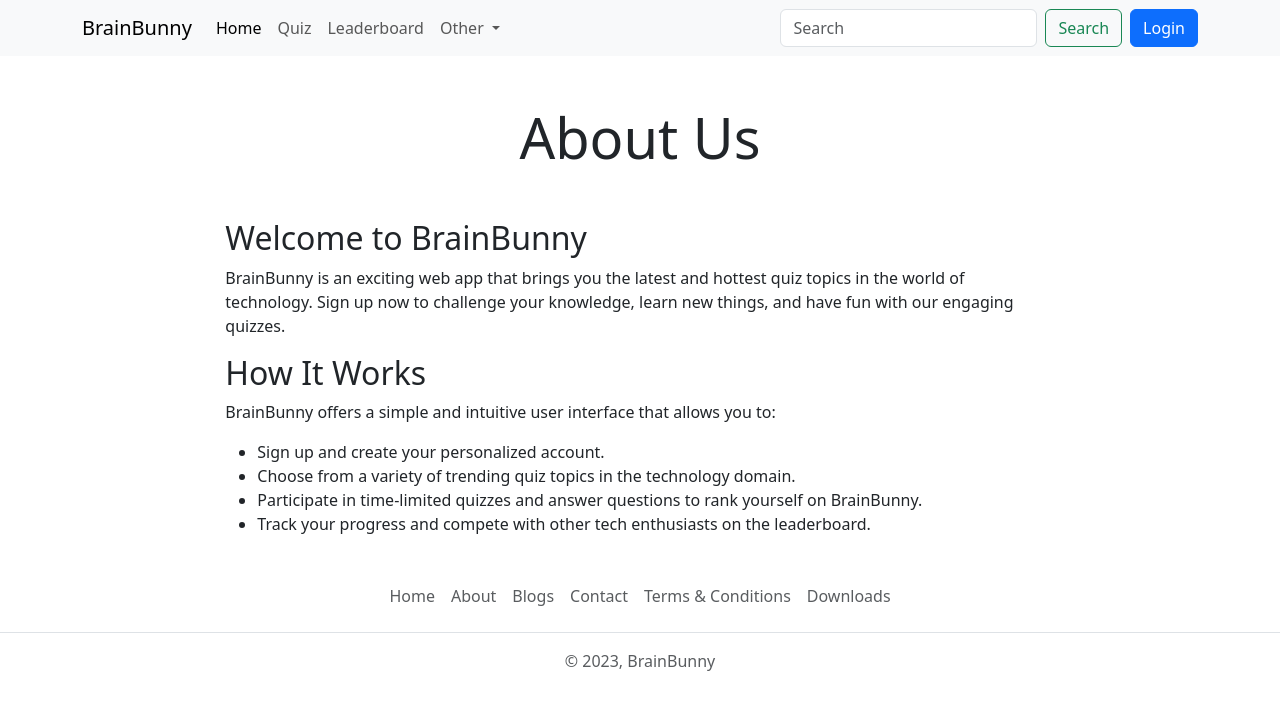
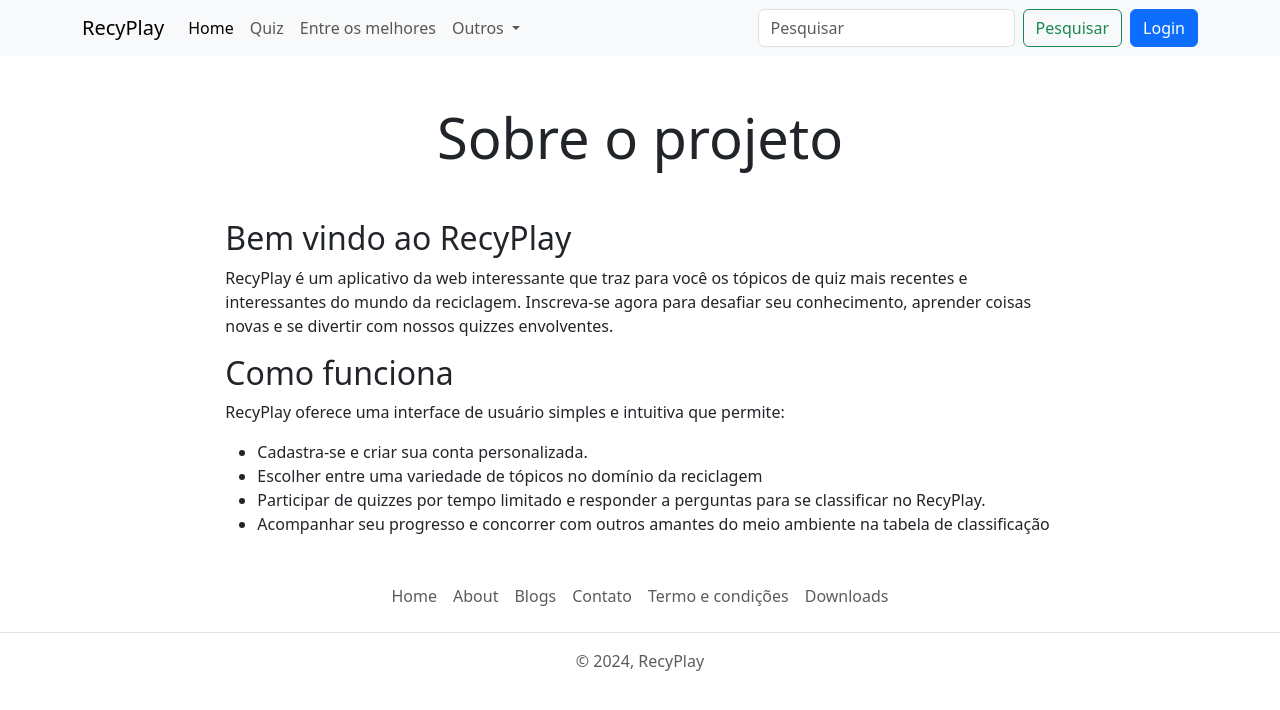
Before and after one commit to VictorHugo-Neo/Reciplay, a Django app: page /about in a window 1280 px wide. Shown: the top 710 px of the page. Run offline with Django 4.2, Linux system fonts and the light colour scheme; parts of the project's set-up code (start-up, migrations or seed data) failed here and were passed over.

Commit message:
atulizando o frontEnd

```diff
--- a/templates/about.html
+++ b/templates/about.html
@@ -1,31 +1,29 @@
 {% extends 'index.html' %}
-{% block title %}About Us - BrainBunny{% endblock title %}
+{% block title %}Sobre - RecyPlay{% endblock title %}
 
 {% block content %}
 
-<h1 class="display-4 text-center my-5">About Us</h1>
+<h1 class="display-4 text-center my-5">Sobre o projeto</h1>
 
 <main>
     <div class="container col-md-8 col-sm-12">
         <section class="app-description">
-            <h2>Welcome to BrainBunny</h2>
+            <h2>Bem vindo ao RecyPlay</h2>
             <p>
-                BrainBunny is an exciting web app that brings you the latest and hottest quiz topics in the world of
-                technology.
-                Sign up now to challenge your knowledge, learn new things, and have fun with our engaging quizzes.
+                RecyPlay é um aplicativo da web interessante que traz para você os tópicos de quiz mais recentes e interessantes do mundo da reciclagem. Inscreva-se agora para desafiar seu conhecimento, aprender coisas novas e se divertir com nossos quizzes envolventes.
             </p>
         </section>
 
         <section class="how-it-works">
-            <h2>How It Works</h2>
+            <h2>Como funciona</h2>
             <p>
-                BrainBunny offers a simple and intuitive user interface that allows you to:
+                RecyPlay oferece uma interface de usuário simples e intuitiva que permite:
             </p>
             <ul>
-                <li>Sign up and create your personalized account.</li>
-                <li>Choose from a variety of trending quiz topics in the technology domain.</li>
-                <li>Participate in time-limited quizzes and answer questions to rank yourself on BrainBunny.</li>
-                <li>Track your progress and compete with other tech enthusiasts on the leaderboard.</li>
+                <li>Cadastra-se e criar sua conta personalizada.</li>
+                <li>Escolher entre uma variedade de tópicos no domínio da reciclagem</li>
+                <li>Participar de quizzes por tempo limitado e responder a perguntas para se classificar no RecyPlay.</li>
+                <li>Acompanhar seu progresso e concorrer com outros amantes do meio ambiente na tabela de classificação</li>
             </ul>
         </section>
     </div>
--- a/templates/blog.html
+++ b/templates/blog.html
@@ -1,5 +1,5 @@
 {% extends 'index.html' %}
-{% block title %}{{blog.title}} - BrainBunny{% endblock title %}
+{% block title %}{{blog.title}} - RecyPlay{% endblock title %}
 
 {% block content %}
 
@@ -9,11 +9,11 @@
     <div class="container col-md-8 col-sm-12">
         <div class="d-flex justify-content-between">
             <div>
-                <sub>Author</sub><br>
+                <sub>Autor</sub><br>
                 <a href="{% url 'profile' blog.author.username %}">@{{blog.author.username}}</a>
             </div>
             <div>
-                <sub>Published</sub><br>
+                <sub>Publicados</sub><br>
                 <span>{{blog.created_at|timesince}} ago</span>
             </div>
         </div>
--- a/templates/blogs.html
+++ b/templates/blogs.html
@@ -1,5 +1,5 @@
 {% extends 'index.html' %}
-{% block title %}Blogs - BrainBunny{% endblock title %}
+{% block title %}Blogs - RecyPlay{% endblock title %}
 
 {% block content %}
 
--- a/templates/components/footer.html
+++ b/templates/components/footer.html
@@ -3,9 +3,9 @@
         <li class="nav-item"><a href="{% url 'home' %}" class="nav-link px-2 text-body-secondary">Home</a></li>
         <li class="nav-item"><a href="{% url 'about' %}" class="nav-link px-2 text-body-secondary">About</a></li>
         <li class="nav-item"><a href="{% url 'blogs' %}" class="nav-link px-2 text-body-secondary">Blogs</a></li>
-        <li class="nav-item"><a href="{% url 'contact' %}" class="nav-link px-2 text-body-secondary">Contact</a></li>
-        <li class="nav-item"><a href="{% url 'terms_conditions' %}" class="nav-link px-2 text-body-secondary">Terms & Conditions</a></li>
+        <li class="nav-item"><a href="{% url 'contact' %}" class="nav-link px-2 text-body-secondary">Contato</a></li>
+        <li class="nav-item"><a href="{% url 'terms_conditions' %}" class="nav-link px-2 text-body-secondary">Termo e condições</a></li>
         <li class="nav-item"><a href="{% url 'downloads' %}" class="nav-link px-2 text-body-secondary">Downloads</a></li>
     </ul>
-    <p class="text-center text-body-secondary">© 2023, BrainBunny</p>
+    <p class="text-center text-body-secondary">© 2024, RecyPlay</p>
 </footer>
--- a/templates/components/navbar.html
+++ b/templates/components/navbar.html
@@ -3,9 +3,9 @@
         <a href="{% url 'home' %}" class="btn btn-outline-primary"><i class="bi bi-house-door"></i></a>
         <a href="{% url 'all_quiz' %}" class="btn btn-outline-primary">Quiz</a>
         {% if request.user.is_superuser %}
-        <a href="{% url 'dashboard' %}" class="btn btn-outline-primary text-success">Dashboard</a>
+        <a href="{% url 'dashboard' %}" class="btn btn-outline-primary text-success">Painel</a>
         {% endif %}
-        <a href="{% url 'leaderboard' %}" class="btn btn-outline-primary">Leaderboard</a>
+        <a href="{% url 'leaderboard' %}" class="btn btn-outline-primary">Entre os melhores</a>
         {% if request.user.is_authenticated %}
         <a href="{% url 'profile' request.user.username %}" class="btn btn-outline-primary">
             <img src="{{user_profile.profile_img.url}}" class="rounded-circle" width="25" height="25" alt="profile_img">
@@ -18,7 +18,7 @@
 </div>
 <nav class="navbar navbar-expand-lg bg-body-tertiary d-none d-lg-block">
     <div class="container">
-        <a class="navbar-brand" href="{% url 'home' %}">BrainBunny</a>
+        <a class="navbar-brand" href="{% url 'home' %}">RecyPlay</a>
         <button class="navbar-toggler" type="button" data-bs-toggle="collapse"
             data-bs-target="#navbarSupportedContent" aria-controls="navbarSupportedContent" aria-expanded="false"
             aria-label="Toggle navigation">
@@ -34,20 +34,20 @@
                 </li>
                 {% if request.user.is_superuser %}
                 <li class="nav-item">
-                    <a class="nav-link text-success" href="{% url 'dashboard' %}">Dashboard</a>
+                    <a class="nav-link text-success" href="{% url 'dashboard' %}">Painel</a>
                 </li>
                 {% endif %}
                 <li class="nav-item">
-                    <a class="nav-link" href="{% url 'leaderboard' %}">Leaderboard</a>
+                    <a class="nav-link" href="{% url 'leaderboard' %}">Entre os melhores</a>
                 </li>
                 <li class="nav-item dropdown">
                     <a class="nav-link dropdown-toggle" href="#" role="button" data-bs-toggle="dropdown"
                         aria-expanded="false">
-                        Other
+                        Outros
                     </a>
                     <ul class="dropdown-menu">
                         <li><a class="dropdown-item" href="{% url 'blogs' %}">Blogs</a></li>
-                        <li><a class="dropdown-item" href="{% url 'about' %}">About</a></li>
+                        <li><a class="dropdown-item" href="{% url 'about' %}">Sobre</a></li>
                         <li>
                             <hr class="dropdown-divider">
                         </li>
@@ -56,8 +56,8 @@
                 </li>
             </ul>
             <form class="d-flex" role="search" action="{% url 'search_users' %}">
-                <input class="form-control me-2" type="search" name="q" placeholder="Search" aria-label="Search">
-                <button class="btn btn-outline-success" type="submit">Search</button>
+                <input class="form-control me-2" type="search" name="q" placeholder="Pesquisar" aria-label="Search">
+                <button class="btn btn-outline-success" type="submit">Pesquisar</button>
                 {% if request.user.is_authenticated %}
                 <a href="{% url 'profile' request.user.username %}" data-bs-toggle="tooltip" data-bs-placement="bottom" data-bs-title="@{{request.user.username}}" class="mx-2">
                     <img src="{{user_profile.profile_img.url}}" class="rounded-circle" width="40" height="40" alt="profile_img">
--- a/templates/downloads.html
+++ b/templates/downloads.html
@@ -1,5 +1,5 @@
 {% extends 'index.html' %}
-{% block title %}Downloads - BrainBunny{% endblock title %}
+{% block title %}Downloads - RecyPlay{% endblock title %}
 
 {% block content %}
 <h1 class="display-4 text-center my-5">Downloads</h1>
--- a/templates/index.html
+++ b/templates/index.html
@@ -6,7 +6,7 @@
     <meta charset="UTF-8">
     <meta http-equiv="X-UA-Compatible" content="IE=edge">
     <meta name="viewport" content="width=device-width, initial-scale=1.0">
-    <title>{% block title %}Welcome to BrainBunny{% endblock title %}</title>
+    <title>{% block title %}Bem vindo ao RecyPlay{% endblock title %}</title>
     <link href="https://cdn.jsdelivr.net/npm/bootstrap@5.3.0-alpha3/dist/css/bootstrap.min.css" rel="stylesheet"
         integrity="sha384-KK94CHFLLe+nY2dmCWGMq91rCGa5gtU4mk92HdvYe+M/SXH301p5ILy+dN9+nJOZ" crossorigin="anonymous">
     <link rel="stylesheet"
--- a/templates/profile.html
+++ b/templates/profile.html
@@ -13,8 +13,8 @@
     <div class="container text-center">
         {% if request.user.username == user_profile2.user.username %}
         <div class="btn-group" role="group" aria-label="Basic mixed styles example">
-            <a href="{% url 'edit_profile' %}" type="button" class="btn btn-outline-primary">Edit</a>
-            <a href="{% url 'delete_profile' %}" type="button" class="btn btn-outline-danger">Delete</a>
+            <a href="{% url 'edit_profile' %}" type="button" class="btn btn-outline-primary">Editar</a>
+            <a href="{% url 'delete_profile' %}" type="button" class="btn btn-outline-danger">Deletar</a>
         </div>
         {% endif %}
 
```
Also changed, not shown: templates/all-quiz.html (+7 -7 lines), templates/confirm.html (+5 -5 lines), templates/contact.html (+5 -5 lines), templates/dashboard.html (+14 -14 lines), templates/leaderboard.html (+4 -4 lines), templates/login.html (+5 -5 lines), templates/message.html (+6 -6 lines), templates/profile-edit.html (+19 -19 lines), templates/welcome.html (+6 -6 lines).
